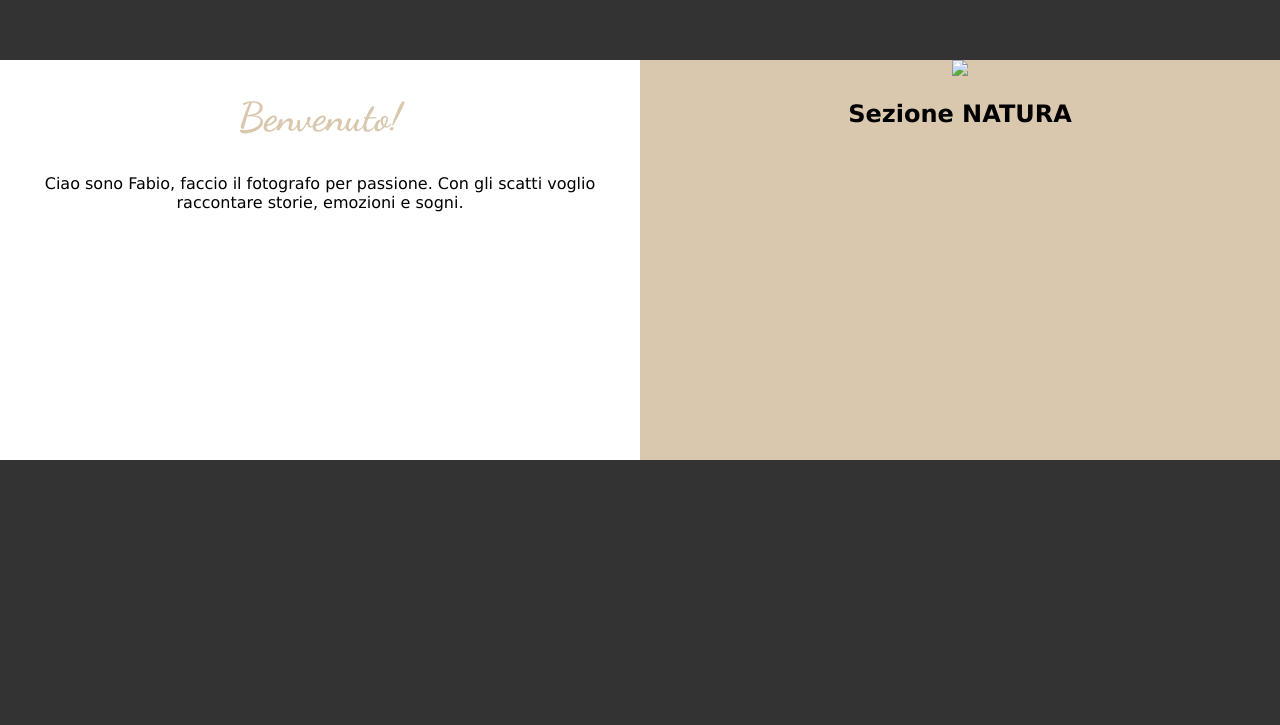
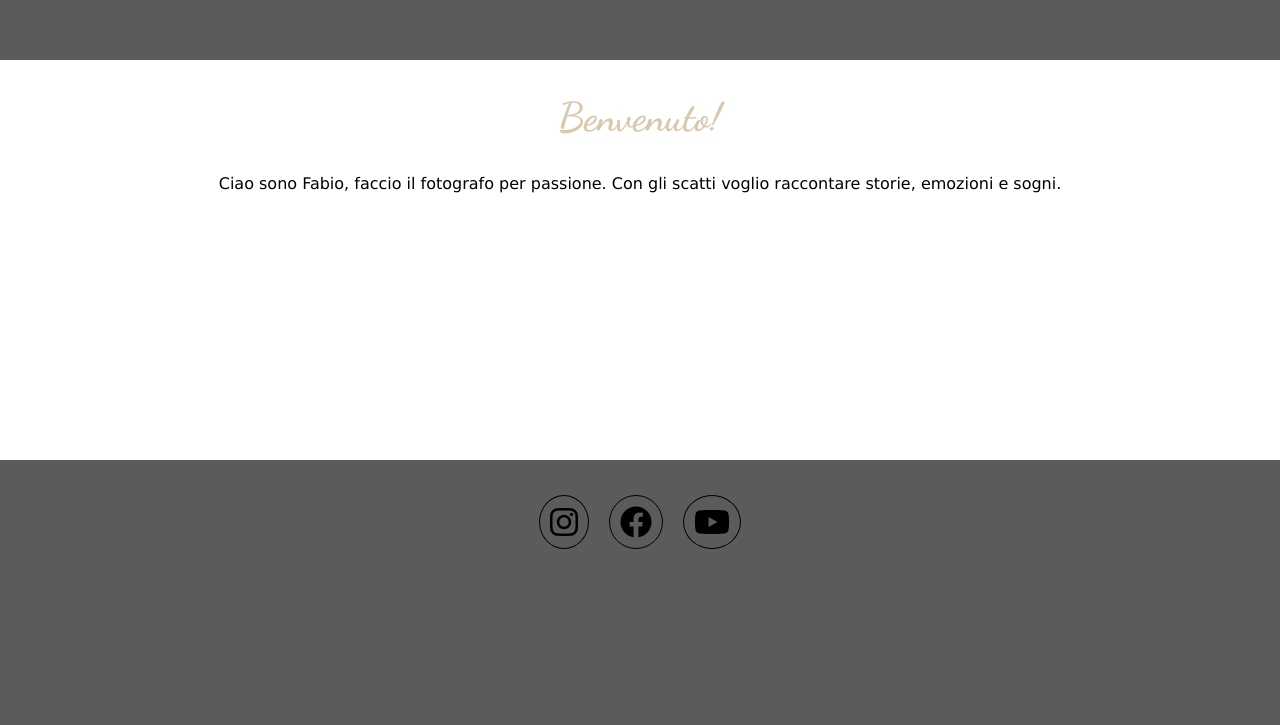
Before and after one commit to dimicelifabio/fotografo, a website: page index.html in a window 1280 px wide. Shown: the part 660-1385 px from the top of the page. Before the commit the page ends 1120 px from the top, so only its background shows below. Drawn offline with nearby package versions, Linux system fonts and the light colour scheme.

Commit message:
aggiunta end-form

```diff
--- a/index.html
+++ b/index.html
@@ -4,9 +4,10 @@
     <meta charset="UTF-8">
     <meta http-equiv="X-UA-Compatible" content="IE=edge">
     <meta name="viewport" content="width=device-width, initial-scale=1.0">
-    <title>Document</title>
+    <title> Fabio Di Miceli | Photographer</title>
     <link rel="stylesheet" href="style.css">
     <link href='https://unpkg.com/boxicons@2.1.4/css/boxicons.min.css' rel='stylesheet'>
+    <link rel="stylesheet" href="https://cdnjs.cloudflare.com/ajax/libs/font-awesome/6.3.0/css/all.min.css">
 </head>
 <body>
     <div class="navbar">
@@ -24,7 +25,7 @@
             </ul>
         </div>
         <div class="button">
-            <button>HOME</button>
+            <button><i class='bx bx-menu'></i></button>
         </div>
     </div>
 
@@ -41,13 +42,19 @@
                 <p>Ciao sono Fabio, faccio il fotografo per passione. Con gli scatti voglio raccontare storie, emozioni e sogni.</p>
             </div>
         </div>
-        <div class="create-nature">
-                <div class="img">
-                    <img src="*">
-                </div>
-                <div class="title-nature">
-                    <h2>Sezione NATURA</h2>
-                </div>
+    </div>
+
+    <div class="end-form">
+        <div class="social">
+            <div class="instagram-logo">
+                <a href="*"><i class="fa-brands fa-instagram fa-2x"></i></a>
+           </div>
+           <div class="facebook-logo">
+                <a href="*"><i class="fa-brands fa-facebook fa-2x"></i></a>
+           </div>
+           <div class="youtube-logo">
+                <a href="*"><i class="fa-brands fa-youtube fa-2x"></i></a>
+           </div>
         </div>
     </div>
 </body>
--- a/style.css
+++ b/style.css
@@ -2,11 +2,12 @@
 @import url('https://fonts.googleapis.com/css2?family=Josefin+Sans:ital,wght@0,100..700;1,100..700&display=swap');
 @import url('https://fonts.googleapis.com/css2?family=Josefin+Sans:ital,wght@0,100..700;1,100..700&family=Roboto:ital,wght@0,100;0,300;0,400;0,500;0,700;0,900;1,100;1,300;1,400;1,500;1,700;1,900&display=swap');
 @import url('https://fonts.googleapis.com/css2?family=Dancing+Script:wght@400..700&family=Josefin+Sans:ital,wght@0,100..700;1,100..700&family=Roboto:ital,wght@0,100;0,300;0,400;0,500;0,700;0,900;1,100;1,300;1,400;1,500;1,700;1,900&display=swap');
+@import url('https://fonts.googleapis.com/css2?family=Satisfy&display=swap');
 
 body{
     font-family:Verdana, Geneva, Tahoma, sans-serif;
     margin: 0;
-    background-color: rgb(51, 51, 51) ;
+    background-color: rgb(91, 91, 91) ;
 }
 
 .navbar{
@@ -29,8 +30,9 @@ body{
 }
 
 #id-logo{
-    font-family: "Dancing Script", cursive;
+    font-family: "Satisfy", cursive;
     color: rgb(218, 200, 174);
+    font-size: 2rem;
 
 }
 
@@ -48,6 +50,7 @@ body{
     text-decoration: underline;
     color: rgb(218, 200, 174);
 }
+
 
 .navbar .menu .link-menu li{
     list-style-type: none;
@@ -72,7 +75,6 @@ body{
     height: 90vh;
     position: relative;
     z-index: -999;
-    background-color: rgb(51, 51, 51);
     overflow: scroll;
 }
 
@@ -86,7 +88,7 @@ body{
 /* modifiche description*/
 
 .description{
-    width: 50%;
+    width: 100%;
     height: 50vh;
     background-color: #fff;
 
@@ -111,12 +113,84 @@ body{
     margin-top: 0;
 }
 
-.create-nature{
-    width: 50%;
-    height: 50vh;
-    text-align: center;
+
+/* end-form */
+.end-form{
+    width: 100%;
+    height: 30vh;
+}
+
+.fa-instagram{
+    border: 1px solid black;
+    padding: 10px;
+    border-radius: 50%;
+    margin: 10px;
+
+
+}
+
+.end-form .social .instagram-logo a{
+    text-decoration: none;
+    color: black;
+}
+
+.fa-facebook{
+    border: 1px solid black;
+    padding: 10px;
+    border-radius: 50%;
+    margin: 10px;
+
+}
+
+.end-form .social .facebook-logo a{
+    text-decoration: none;
+    color: black;
+}
+
+.fa-youtube{
+    border: 1px solid black;
+    padding: 10px;
+    border-radius: 50%;
+    margin: 10px;
+
+
+}
+
+.end-form .social .youtube-logo a{
+    text-decoration: none;
+    color: black;
+}
+
+
+.fa-instagram:hover{
     background-color: rgb(218, 200, 174);
+
 }
+
+.fa-facebook:hover{
+    background-color: rgb(218, 200, 174);
+
+}
+
+.fa-youtube:hover{
+    background-color: rgb(218, 200, 174);
+
+}
+.social{
+    display: flex;
+    justify-content: center;
+    align-items: center;
+    margin-top: 25px;
+}
+
+
+
+
+
+
+
+
+
 
 @media (max-width: 768px) {
     .navbar .link-menu {
@@ -127,7 +201,7 @@ body{
         display: inline;
     }
     .navbar {
-      position: relative; /* Posiziona il pulsante in modo relativo */
+      position: fixed; /* Posiziona il pulsante in modo relativo */
     }
 
     .navbar button {
@@ -146,4 +220,4 @@ body{
     .navbar button:hover {
         background-color: #555; /* Colore di sfondo del pulsante al mouseover */
       }
-}
+    }
```
Also changed, not shown: 2 other files.
